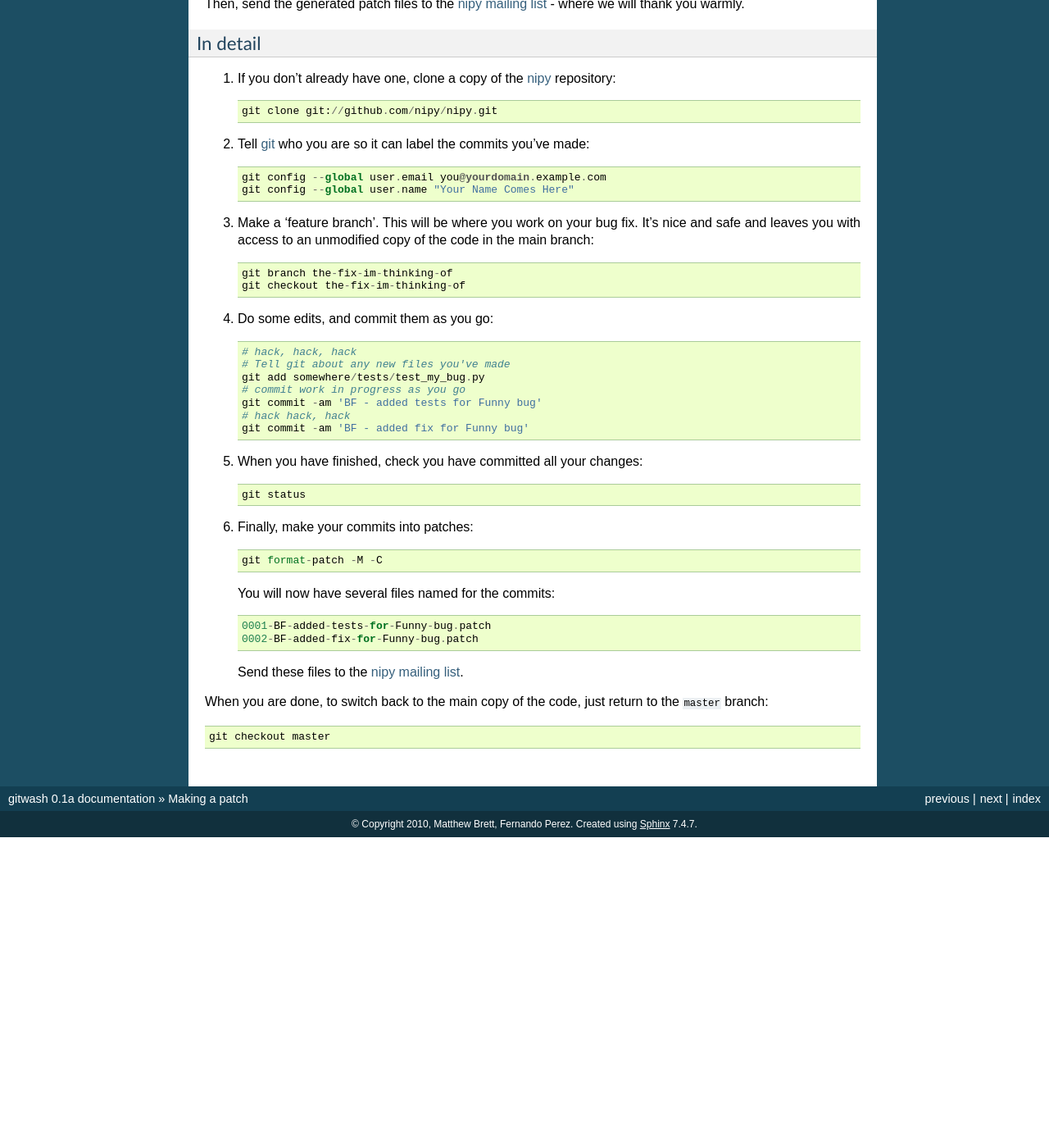
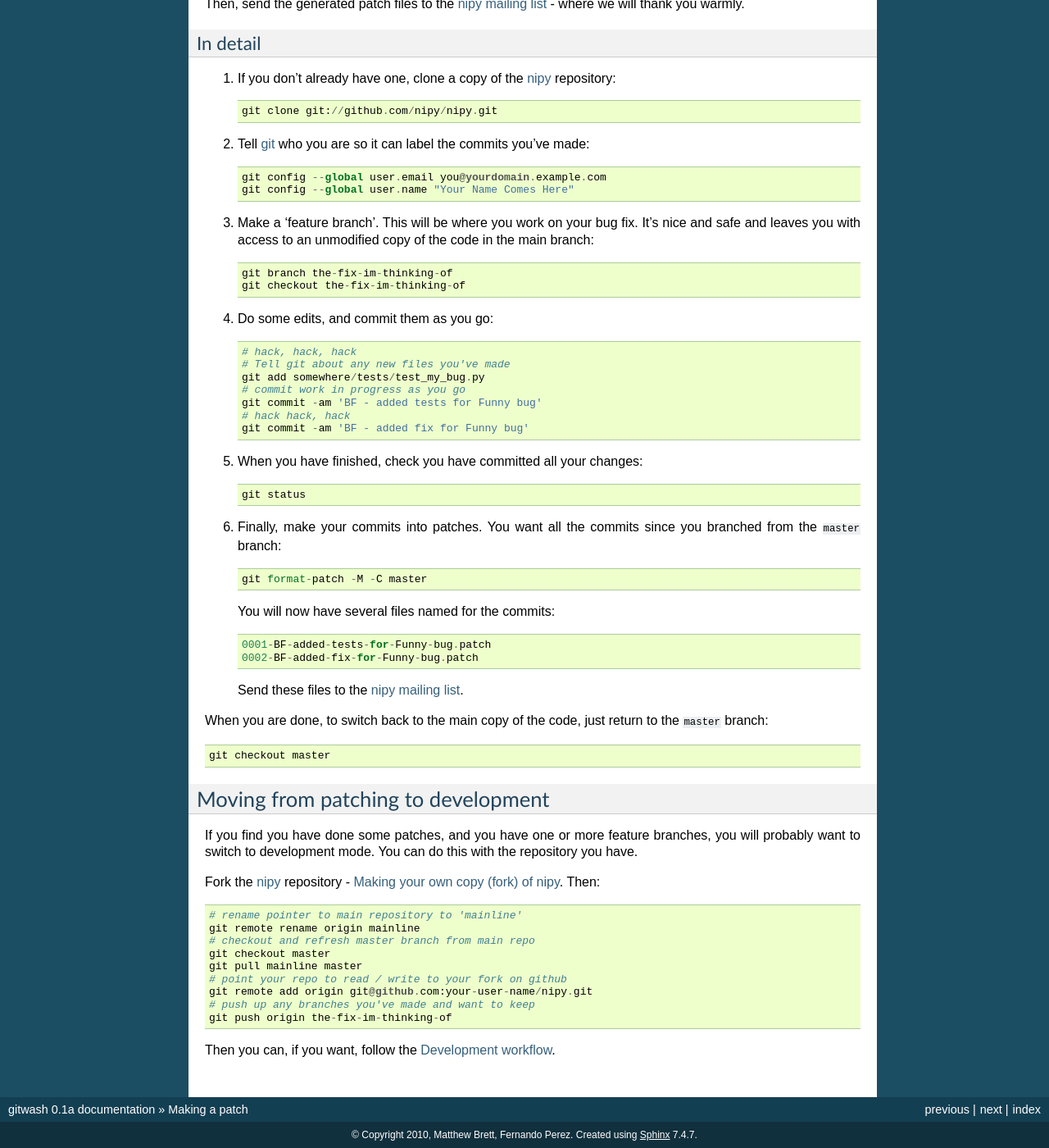
Before and after one commit to matthew-brett/gitwash, a Sphinx documentation site: the page built from doc/patching.rst, in a window 1280 px wide and 1400 px high, scrolled down 690 px. Shown: the whole window at 82% size. Built offline with Sphinx 7.4.7, drawn with Linux system fonts in a browser that asks for light colours; before the commit the page ends 1711 px from its top, so only the background shows below that; some of the changed text lies outside the part shown.

Commit message:
DOC - added upgrade from patching flow

```diff
--- a/doc/patching.rst
+++ b/doc/patching.rst
@@ -37,7 +37,7 @@
    # hack hack, hack
    git commit -am 'BF - added fix for Funny bug'
    # make the patch files
-   git format-patch -M -C
+   git format-patch -M -C master
 
 Then, send the generated patch files to the `nipy mailing list`_ - where we will thank you warmly.
 
@@ -74,9 +74,10 @@
 
       git status
 
-#. Finally, make your commits into patches::
+#. Finally, make your commits into patches.  You want all the commits
+   since you branched from the ``master`` branch::
 
-      git format-patch -M -C
+      git format-patch -M -C master
 
    You will now have several files named for the commits::
 
@@ -90,4 +91,25 @@
 
    git checkout master
 
+Moving from patching to development
+===================================
+
+If you find you have done some patches, and you have one or more feature
+branches, you will probably want to switch to development mode.  You can
+do this with the repository you have.
+
+Fork the nipy_ repository - :ref:`forking`.  Then::
+
+   # rename pointer to main repository to 'mainline'
+   git remote rename origin mainline
+   # checkout and refresh master branch from main repo
+   git checkout master
+   git pull mainline master
+   # point your repo to read / write to your fork on github
+   git remote add origin git@github.com:your-user-name/nipy.git
+   # push up any branches you've made and want to keep
+   git push origin the-fix-im-thinking-of
+
+Then you can, if you want, follow the :ref:`development-workflow`.
+
 .. include:: links_names.txt
```
